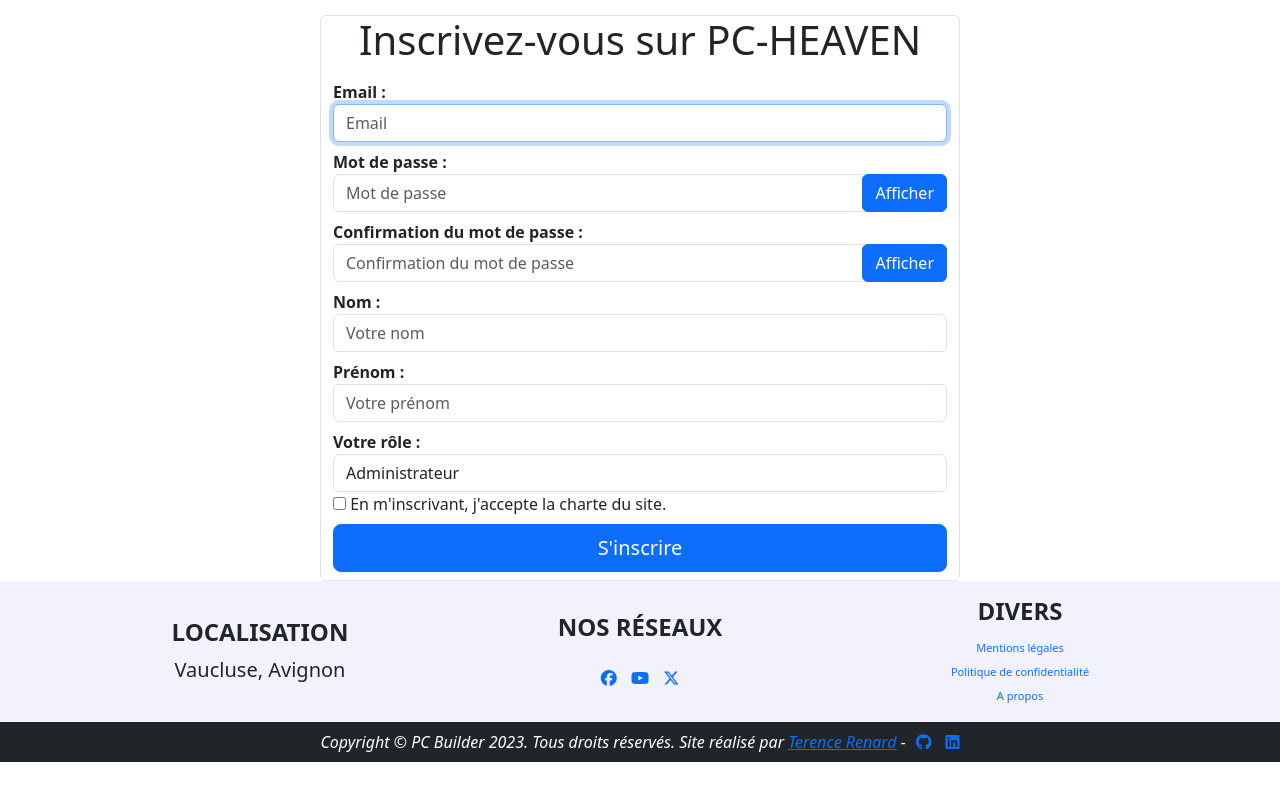
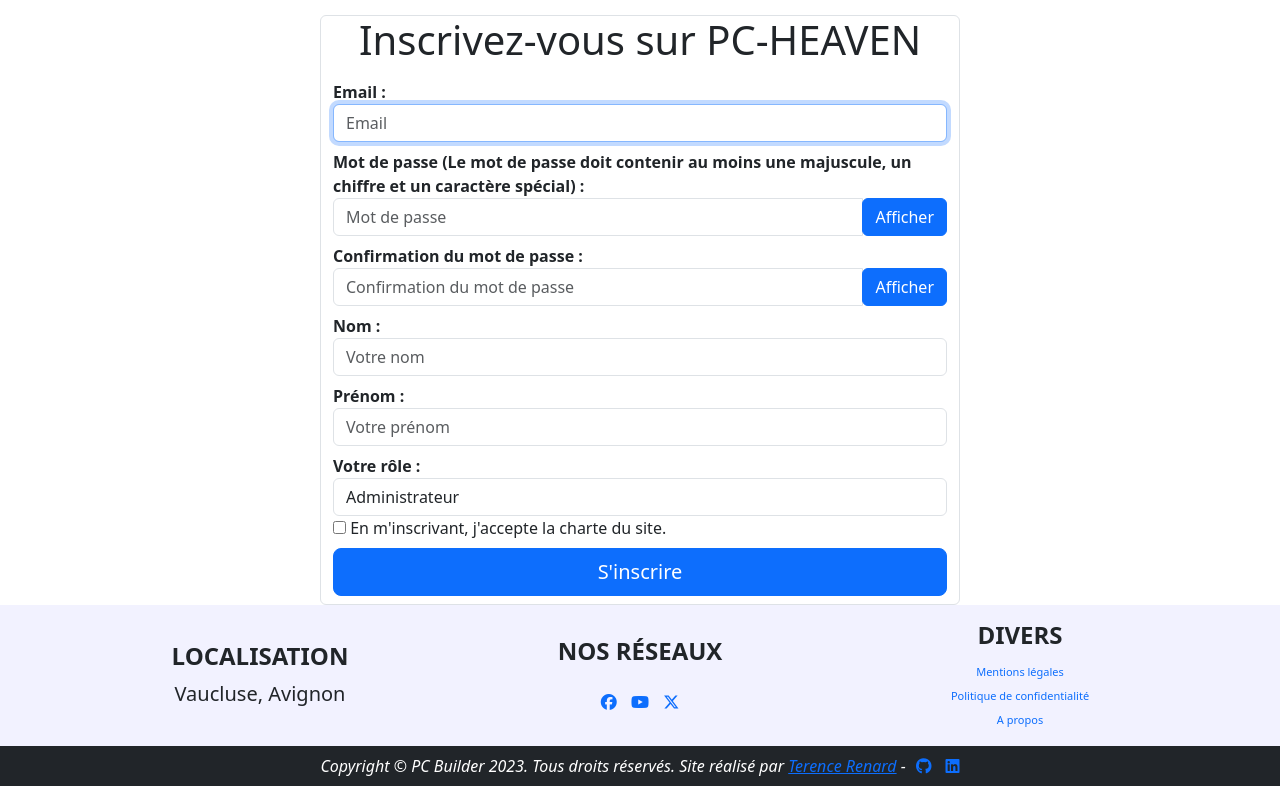
Before and after one commit to Terence0070/PC-Heaven, a PHP site: template src/vue/inscrire.html.twig in a window 1280 px wide. Shown: the part 66-852 px from the top of the page. Before the commit the page ends 828 px from the top, so only its background shows below. Run offline with PHP 8.4, Linux system fonts and the light colour scheme; the template is opened without the code that fills it, so the values that code supplies are empty; some libraries are stand-ins or nearby versions.

Commit message:
correction

```diff
--- a/src/vue/inscrire.html.twig
+++ b/src/vue/inscrire.html.twig
@@ -28,7 +28,7 @@
         <label for="inputEmail" class="mt-2 fw-bold">Email : </label>
         <input type="email" id="inputEmail" name="inputEmail" class="form-control" placeholder="Email" required autofocus>
 
-        <label for="inputPassword" class="mt-2 fw-bold">Mot de passe :</label>
+        <label for="inputPassword" class="mt-2 fw-bold">Mot de passe (Le mot de passe doit contenir au moins une majuscule, un chiffre et un caractère spécial) :</label>
         <div class="input-group">
             <input type="password" id="inputPassword" name="inputPassword" class="form-control" placeholder="Mot de passe" required>
             <div class="input-group-append">
--- a/src/vue/panier.html.twig
+++ b/src/vue/panier.html.twig
@@ -63,7 +63,7 @@
                     <div class="alert alert-success" role="alert">
                         <h2>{{ form.message }}</h2>
                         <p>Votre commande est prise en considération avec succès.</p>
-                        <p>Merci de faire vos achats sur shop-shop ! </p>
+                        <p>Merci de faire vos achats sur PC HEAVEN ! </p>
                         <p>Nous vous contacterons par e-mail avec les détails de votre commande.</p>
                         {% if form.erreur is defined %}
                             <h3 class="text-warning">{{ form.erreur }}</h3>
```
